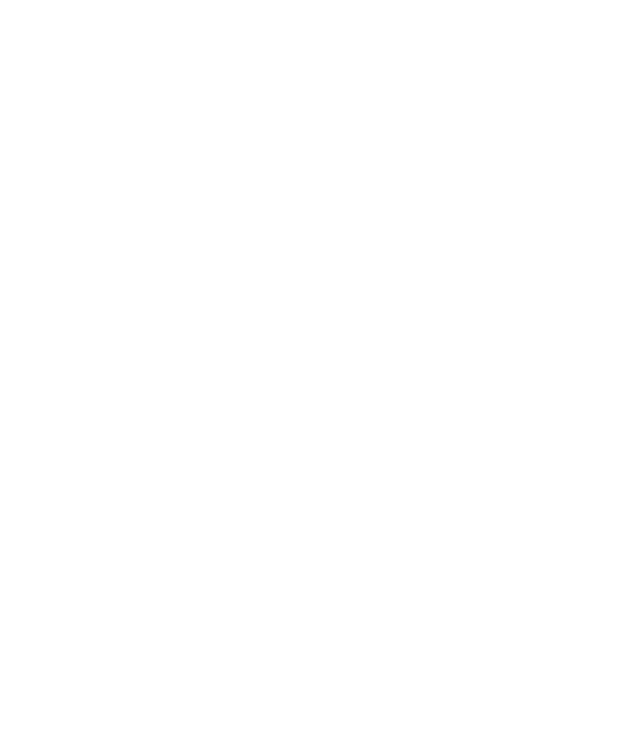
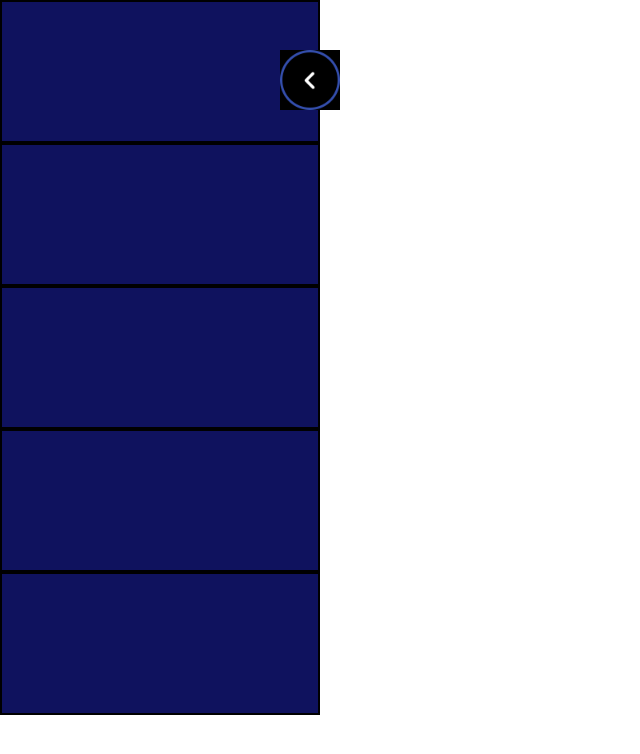
Before and after one commit to DivyanshTungaria-01/to-do-app, a website: page public/index.html in a window 1280 px wide. Shown: the whole page, without its empty margins (0-640 px from the left). Drawn offline with Linux system fonts and the light colour scheme.

Commit message:
PopUp Done

```diff
--- a/public/index.html
+++ b/public/index.html
@@ -4,9 +4,47 @@
     <meta charset="UTF-8">
     <meta http-equiv="X-UA-Compatible" content="IE=edge">
     <meta name="viewport" content="width=device-width, initial-scale=1.0">
+    <link rel="stylesheet" href="src/css/global.css">
     <title>To-do App</title>
 </head>
 <body>
+    <div class="main">
+        <div class="nav">
+            <div class="boxes" >
+                <img src="src/images/icons/popup.png" alt="popUp" height="60rem" width="60rem" id="popup">
+            </div>
+            <div class="boxes">
 
+            </div>
+            <div class="boxes"></div>
+            <div class="boxes"></div>
+            <div class="boxes"></div>
+        </div>
+        <div class="sideBox">
+            <div class="top">
+                <div></div>
+                <div></div>
+            </div>
+            <div class="middle">
+                <div></div>
+                <div></div>
+                <div></div>
+                <div></div>
+            </div>
+            <div class="bottom">
+                <div>
+
+                </div>
+                <div>
+                    <div></div>
+                    <div></div>
+                    <div></div>
+                    <div></div>
+                    <div></div>
+                    <div></div>
+                </div>
+            </div>
+        </div>
+    </div>
 </body>
 </html>
--- /dev/null
+++ b/public/src/css/global.css
@@ -0,0 +1,184 @@
+ * {
+  box-sizing: border-box;
+  padding: 0;
+  margin: 0;
+}
+:root {
+  --nav-bg: #252509;
+  --main-theme: #006eff;
+  --main-light: rgba(0, 110, 255, 0.25);
+  --main-shadow: rgba(0, 0, 0, 0.2);
+  --main-light2: rgb(230, 245, 250);
+}
+
+html {
+  scroll-behavior: smooth;
+  font-size: 62.5%;
+}
+
+@media (max-width: 400px) {
+  html {
+    font-size: 50%;
+  }
+}
+
+@media (max-width: 350px) {
+  html {
+    font-size: 40%;
+  }
+}
+
+body {
+  max-width: 1600px;
+  margin: 0 auto;
+}
+
+a {
+  color: inherit;
+  text-decoration: none;
+}
+
+
+
+.main{
+  display: flex;
+  flex-direction: row;
+}
+
+.nav{
+  display: flex;
+  flex-direction: column;
+  background-color: #0F125E;
+  height: 715px;
+  width: 25%;
+}
+
+.boxes{
+ display: flex;
+ flex-direction: column;
+ border: 2px solid;
+ height: 20%;
+}
+
+#popup{
+  position: absolute;
+  left: 280px;
+  top: 50px;
+  background-color: #0F125E;
+}
+
+
+
+
+
+
+
+
+
+
+
+
+
+
+
+
+
+
+
+
+
+
+
+
+
+
+
+
+
+
+
+
+
+
+
+/* used for experimenting rem,px,%
+
+  html{
+  font-size: 62.5%;
+}
+
+.box{
+  background-color: aquamarine;
+  font-style: italic;
+  font-size: 3rem;
+}
+
+h2{
+  background-color: deeppink;
+  font-style: oblique;
+  font-weight: bolder;
+  font-size: 5rem;
+}
+
+@media(max-width: 900px){
+  html{
+    font-size: 45%;
+  }
+}
+
+@media(max-width: 500px){
+  html{
+    font-size: 35%;
+  }
+} */
+
+
+
+
+/*Used for experimenting flexbox
+
+  html{
+  font-size: 62.5%;
+}
+
+.box{
+  background-color: slategrey;
+  height: 10rem;
+  display: flex;
+  justify-content: center;
+  align-items: center;
+  flex-wrap: wrap;
+              flex-wrap: wrap se boxes neeche kese aae?
+}
+
+.top{
+  background-color: chartreuse;
+  height: 8rem;
+  width: 8rem;
+  margin: 2rem;
+}
+
+.middle{
+  background-color: crimson;
+  height: 8rem;
+  width: 8rem;
+  margin: 2rem;
+}
+
+.bottom{
+  background-color: violet;
+  height: 8rem;
+  width: 8rem;
+  margin: 2rem;
+}
+
+@media(max-width: 900px){
+  html{
+    font-size: 45%;
+  }
+}
+
+@media(max-width: 500px){
+  html{
+    font-size: 35%;
+  }*/
```
Also changed, not shown: public/src/images/icons/categories.png (added), public/src/images/icons/consistencyCurve.png (added), public/src/images/icons/popup.png (added), public/src/images/icons/profilepic.png (added).
